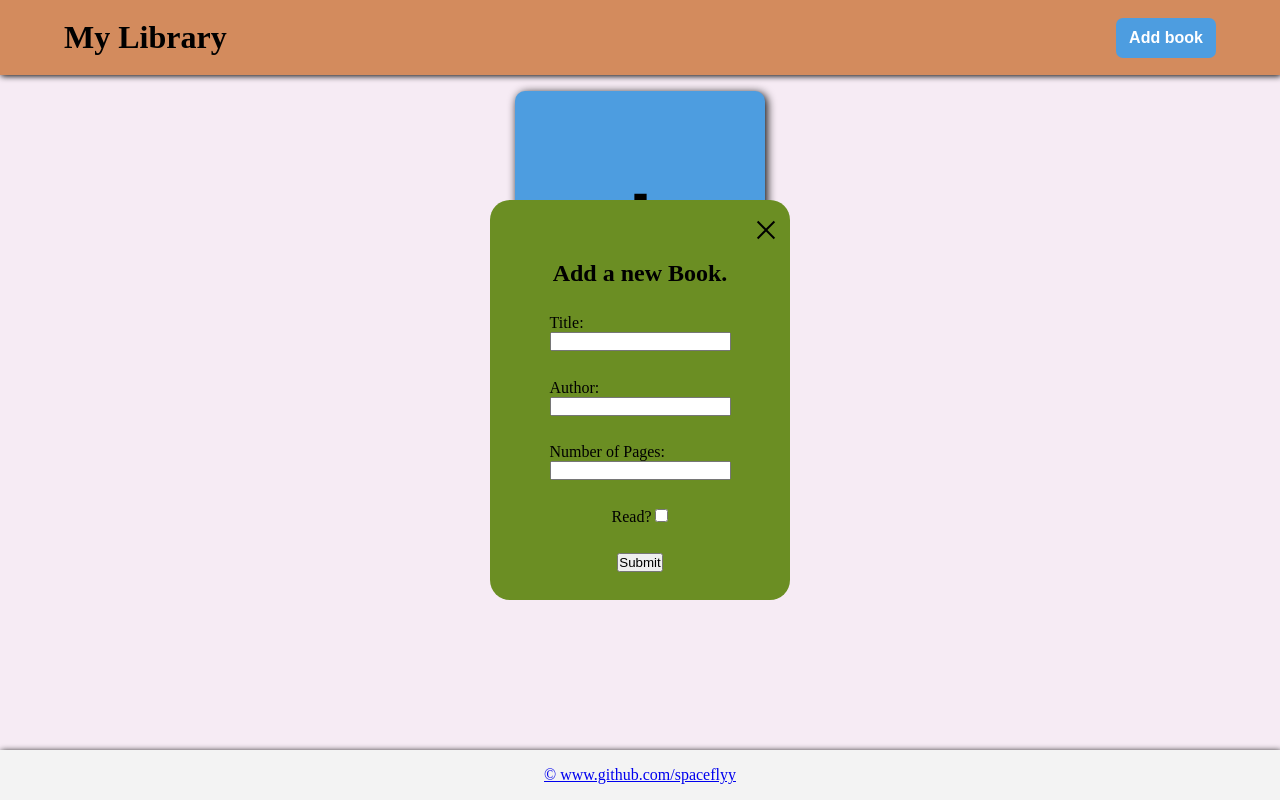
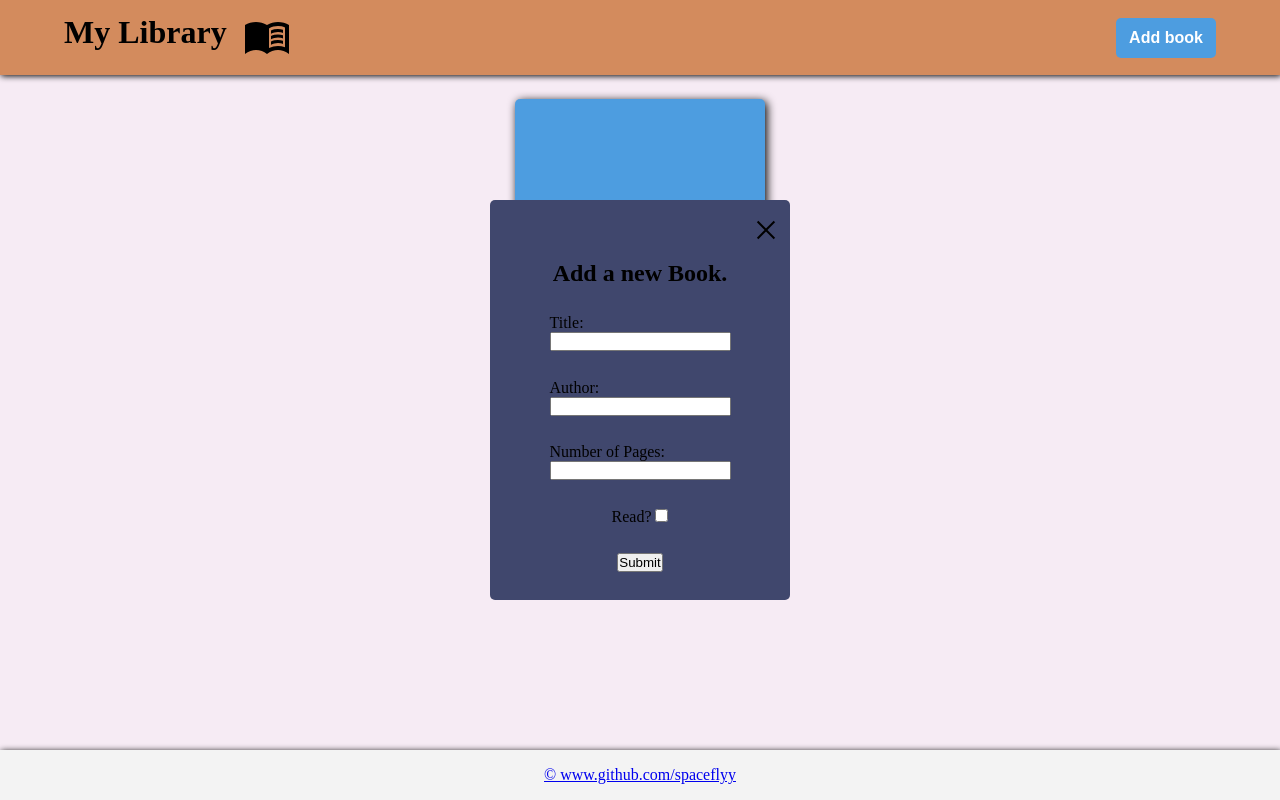
Before and after one commit to Spaceflyy/Library, a plain HTML site: page index.html in a window 1280 px wide. Both pictures are taken after a click on the button "Add book". Drawn offline with Linux system fonts and the light colour scheme.

Commit message:
Add icon for title

```diff
--- a/index.html
+++ b/index.html
@@ -12,6 +12,7 @@
         <div class = header>
             <div id="titleContainer">
                 <h1>My Library</h1>
+                <img src="./icons/mainIcon.svg" alt="">
             </div>
             <div id="addBtnContainer"><button>Add book</button></div>
         </div>
--- a/styles.css
+++ b/styles.css
@@ -26,8 +26,8 @@
     top:0;
     bottom:0;
     margin: auto;
-    background-color: olivedrab;
-    border-radius: 20px;
+    background-color: #40476d;
+    border-radius:5px;
     width: 300px;
     height:400px;
     z-index: 10;
@@ -75,10 +75,11 @@
     display:grid;
     grid-template-columns: repeat(auto-fit, minmax(260px, 1fr));
     justify-items: center;
-    gap:var(--padding-margin);
     height:100%;
     background-color: #F6EBF4;
     overflow-y: scroll;
+    padding: 1.5rem;
+    gap:1.5rem;
 
 }
 
@@ -88,11 +89,10 @@
     flex-direction: column;
     align-items: center;
     justify-content: space-around;
-    margin:var(--padding-margin);
     background-color: #4D9DE0;
     width: 250px;
     height: 300px;
-    border-radius: 10px;
+    border-radius: 5px;
     filter: drop-shadow(2px 2px 5px #000);
 }
 
@@ -133,7 +133,7 @@
     font-weight: 700;
     color: white;
     font-size: 1rem;
-    border-radius: 7px;
+    border-radius: 5px;
     border: none;
     background-color: #4D9DE0;
 
@@ -146,9 +146,14 @@
 
 .header #titleContainer
 {
+    display:flex;
+    gap:1rem;
+
     flex:1;
     margin:0rem 0rem 0rem 4rem;
 }
+
+
 
 
 .footer
```
Also changed, not shown: icons/mainIcon.svg (added).
